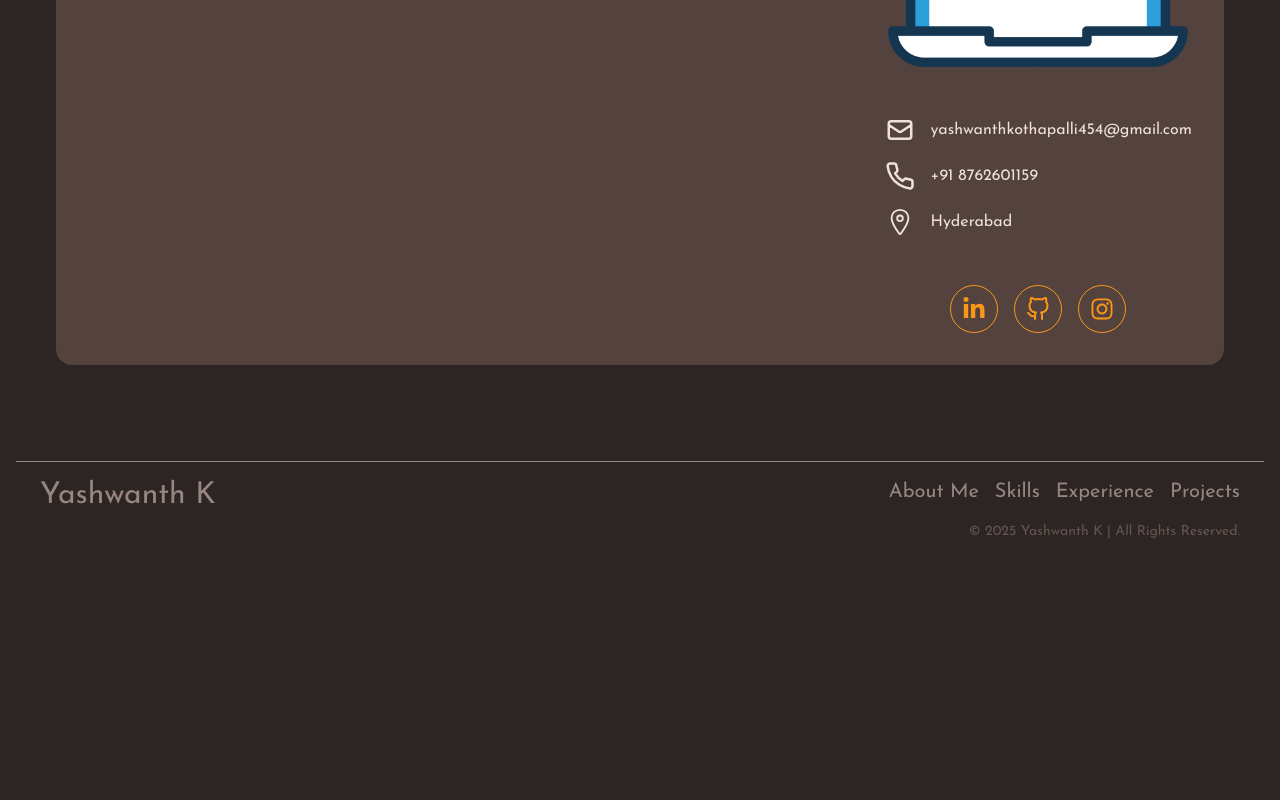
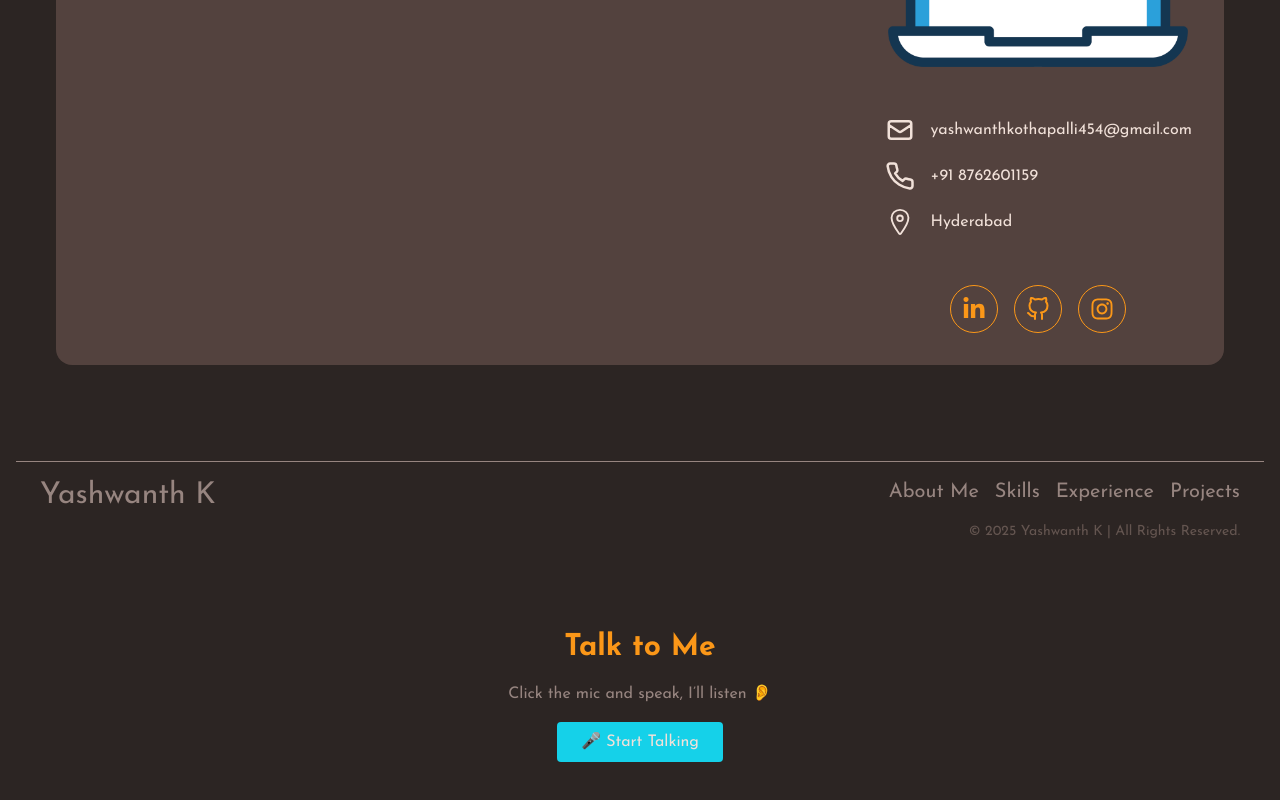
Before and after one commit to Yashu257/yashwanth-aq-portfolio, a React (Vite) app: page / in a window 1280 px wide. Shown: the part 7049-7849 px from the top of the page. Before the commit the page ends 7639 px from the top, so only its background shows below. Built offline with nearby package versions, Linux system fonts and the light colour scheme.

Commit message:
Update site

```diff
--- a/src/App.jsx
+++ b/src/App.jsx
@@ -9,6 +9,7 @@ import ProjectsMain from "./components/projectsSection/ProjectsMain";
 import SkillsMain from "./components/skillsSection/SkillsMain";
 import SubSkills from "./components/skillsSection/SubSkills";
 import SubHeroMain from "./components/subHeroSection/SubHeroMain";
+import TalkToMe from './components/talkToMe/TalkToMe';
 
 function App() {
   return (
@@ -24,6 +25,8 @@ function App() {
       <ProjectsMain />
       <ContactMeMain />
       <FooterMain />
+      <TalkToMe />
+
     </main>
   );
 }
--- /dev/null
+++ b/src/components/talkToMe/TalkToMe.jsx
@@ -0,0 +1,55 @@
+import React, { useState, useEffect } from 'react';
+
+const TalkToMe = () => {
+  const [text, setText] = useState('');
+  const [isListening, setIsListening] = useState(false);
+  let recognition;
+
+  if ('webkitSpeechRecognition' in window) {
+    recognition = new window.webkitSpeechRecognition();
+    recognition.continuous = false;
+    recognition.interimResults = false;
+    recognition.lang = 'en-US';
+  }
+
+  const startListening = () => {
+    if (recognition) {
+      setIsListening(true);
+      recognition.start();
+    }
+  };
+
+  const stopListening = () => {
+    if (recognition) {
+      setIsListening(false);
+      recognition.stop();
+    }
+  };
+
+  if (recognition) {
+    recognition.onresult = (event) => {
+      const transcript = event.results[0][0].transcript;
+      setText(transcript);
+    };
+
+    recognition.onend = () => {
+      setIsListening(false);
+    };
+  }
+
+  return (
+    <div className="text-center py-10 bg-darkBrown text-white">
+      <h2 className="text-3xl font-bold mb-4 text-orange">Talk to Me</h2>
+      <p className="mb-4 text-lightGrey">Click the mic and speak, I’ll listen 👂</p>
+      <button
+        onClick={isListening ? stopListening : startListening}
+        className="bg-cyan text-white px-6 py-2 rounded hover:scale-105 duration-300"
+      >
+        {isListening ? '🛑 Stop Listening' : '🎤 Start Talking'}
+      </button>
+      <p className="mt-6 text-lg">{text}</p>
+    </div>
+  );
+};
+
+export default TalkToMe;
```
